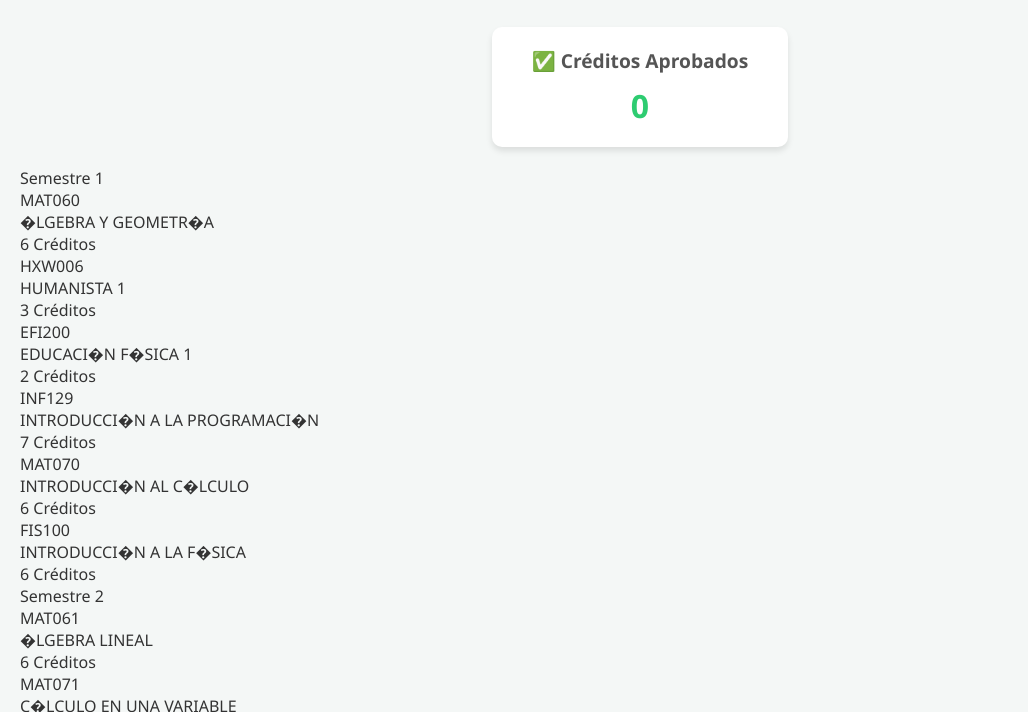
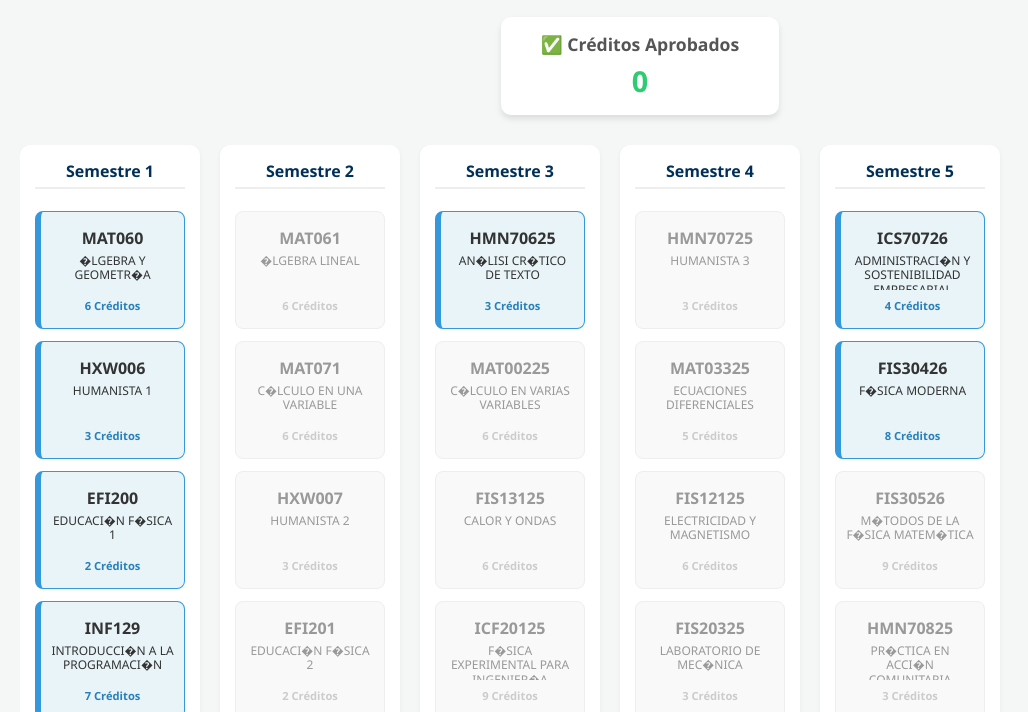
Before and after one commit to ByPanchoX/malla-fisica, a plain HTML site: page index.html in a window 1280 px wide. Shown: the part 88-800 px from the top of the page, without its empty margins (0-1028 px from the left). Drawn offline with nearby package versions, Linux system fonts and the light colour scheme.

Commit message:
Update style.css

```diff
--- a/style.css
+++ b/style.css
@@ -1,19 +1,31 @@
 * { box-sizing: border-box; margin: 0; padding: 0; font-family: 'Segoe UI', Tahoma, Geneva, Verdana, sans-serif; }
 body { background-color: #f4f7f6; color: #333; padding: 20px; }
-header { text-align: center; margin-bottom: 30px; }
-header h1 { color: #003057; /* Azul institucional */ }
-.metricas { display: flex; justify-content: center; margin-bottom: 20px; }
-.tarjeta { background: white; padding: 20px 40px; border-radius: 10px; box-shadow: 0 4px 6px rgba(0,0,0,0.1); text-align: center; }
-.tarjeta h3 { font-size: 1.2rem; color: #555; }
-.tarjeta p { font-size: 2rem; font-weight: bold; color: #2ecc71; margin-top: 10px; }
-.contenedor-principal { display: flex; gap: 20px; flex-wrap: wrap; }
-.columna { flex: 1; min-width: 300px; background: white; padding: 20px; border-radius: 10px; box-shadow: 0 4px 6px rgba(0,0,0,0.1); }
-.columna h2 { color: #003057; border-bottom: 2px solid #eee; padding-bottom: 10px; margin-bottom: 15px; }
-.tabla-scroll { overflow-x: auto; max-height: 60vh; overflow-y: auto; }
-table { width: 100%; border-collapse: collapse; }
-th, td { text-align: left; padding: 10px; border-bottom: 1px solid #ddd; font-size: 0.9rem; }
-th { background-color: #003057; color: white; position: sticky; top: 0; }
-tr:hover { background-color: #f1f1f1; }
-input[type="checkbox"] { transform: scale(1.3); cursor: pointer; }
-.ramo-disponible { background: #e8f4f8; padding: 15px; margin-bottom: 10px; border-left: 5px solid #3498db; border-radius: 5px; }
-.ramo-disponible strong { color: #2980b9; }
+header { text-align: center; margin-bottom: 20px; }
+header h1 { color: #003057; }
+
+.metricas { display: flex; justify-content: center; margin-bottom: 30px; }
+.tarjeta { background: white; padding: 15px 40px; border-radius: 10px; box-shadow: 0 4px 6px rgba(0,0,0,0.1); text-align: center; }
+.tarjeta h3 { font-size: 1.1rem; color: #555; }
+.tarjeta p { font-size: 1.8rem; font-weight: bold; color: #2ecc71; margin-top: 5px; }
+
+/* Cuadrícula de columnas por semestre */
+.malla-grid { display: flex; gap: 20px; overflow-x: auto; padding-bottom: 20px; align-items: flex-start; }
+.semestre-columna { flex: 0 0 180px; display: flex; flex-direction: column; gap: 12px; background: white; padding: 15px; border-radius: 10px; box-shadow: 0 2px 5px rgba(0,0,0,0.05); }
+.semestre-titulo { text-align: center; color: #003057; font-weight: bold; margin-bottom: 10px; border-bottom: 2px solid #eee; padding-bottom: 5px; }
+
+/* Diseño de cada bloque de ramo */
+.ramo-card { border: 1px solid #ccc; border-radius: 8px; padding: 15px 10px; text-align: center; cursor: pointer; transition: all 0.2s ease; user-select: none; }
+.ramo-card:hover { transform: translateY(-3px); box-shadow: 0 4px 8px rgba(0,0,0,0.15); }
+.ramo-sigla { font-weight: bold; font-size: 1rem; margin-bottom: 5px; }
+.ramo-nombre { font-size: 0.75rem; margin-bottom: 8px; line-height: 1.2; height: 3em; overflow: hidden; }
+.ramo-creditos { font-size: 0.7rem; font-weight: bold; }
+
+/* Estados visuales del ramo */
+.estado-aprobado { background-color: #2ecc71; color: white; border-color: #27ae60; }
+.estado-aprobado .ramo-creditos { color: #e8f8f5; }
+
+.estado-disponible { background-color: #e8f4f8; border-color: #3498db; border-left: 6px solid #3498db; }
+.estado-disponible .ramo-creditos { color: #2980b9; }
+
+.estado-bloqueado { background-color: #f9f9f9; color: #999; border-color: #eee; }
+.estado-bloqueado .ramo-creditos { color: #ccc; }
```
